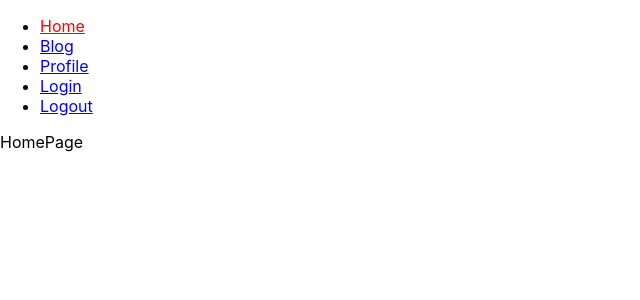
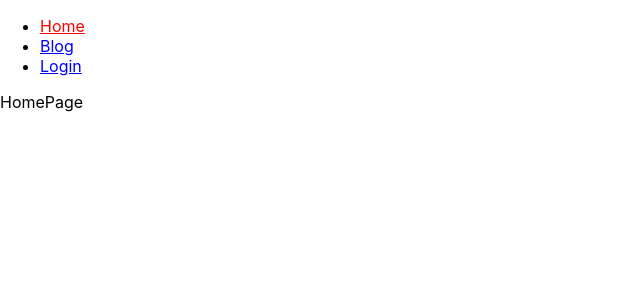
Before and after one commit to Skabas18/Navegacion-React, a React (Create React App) app: page / in a window 1280 px wide. Shown: the top 300 px of the page, without its empty margins (0-640 px from the left). Built offline with nearby package versions, Linux system fonts and the light colour scheme.

Commit message:
Creación de rutas publicas y privadas

```diff
--- a/src/Menu.js
+++ b/src/Menu.js
@@ -1,39 +1,52 @@
 import React from 'react'
-import {  NavLink } from 'react-router-dom'
+import { NavLink } from 'react-router-dom'
+import { useAuth } from './auth';
 
 const routes = [];
 
 routes.push({
     to: '/',
     text: 'Home',
+    private: false,
 })
 routes.push({
     to: '/blog',
     text: 'Blog',
+    private: false,
 })
 routes.push({
     to: '/profile',
     text: 'Profile',
+    private: true,
 })
 routes.push({
     to: '/login',
     text: 'Login',
+    private: false,
+    publicOnly: true
 })
 routes.push({
     to: '/logout',
     text: 'Logout',
+    private: true,
 })
 
 
 function Menu() {
+    const auth = useAuth();
+
     return (
         <nav>
             <ul>
-                {routes.map(route =>(
-                    <li key={route.to}>
-                        <NavLink style={({ isActive }) => ({ color: isActive ? 'red' : 'blue' })} to={route.to}>{route.text}</NavLink>
-                    </li>
-                ))}
+                {routes.map(route => {
+                    if(route.publicOnly && auth.user) return null;
+                    if (route.private && !auth.user) return null;
+                    return (
+                        <li key={route.to}>
+                            <NavLink style={({ isActive }) => ({ color: isActive ? 'red' : 'blue' })} to={route.to}>{route.text}</NavLink>
+                        </li>
+                    )
+                })}
             </ul>
         </nav>
     )
```
